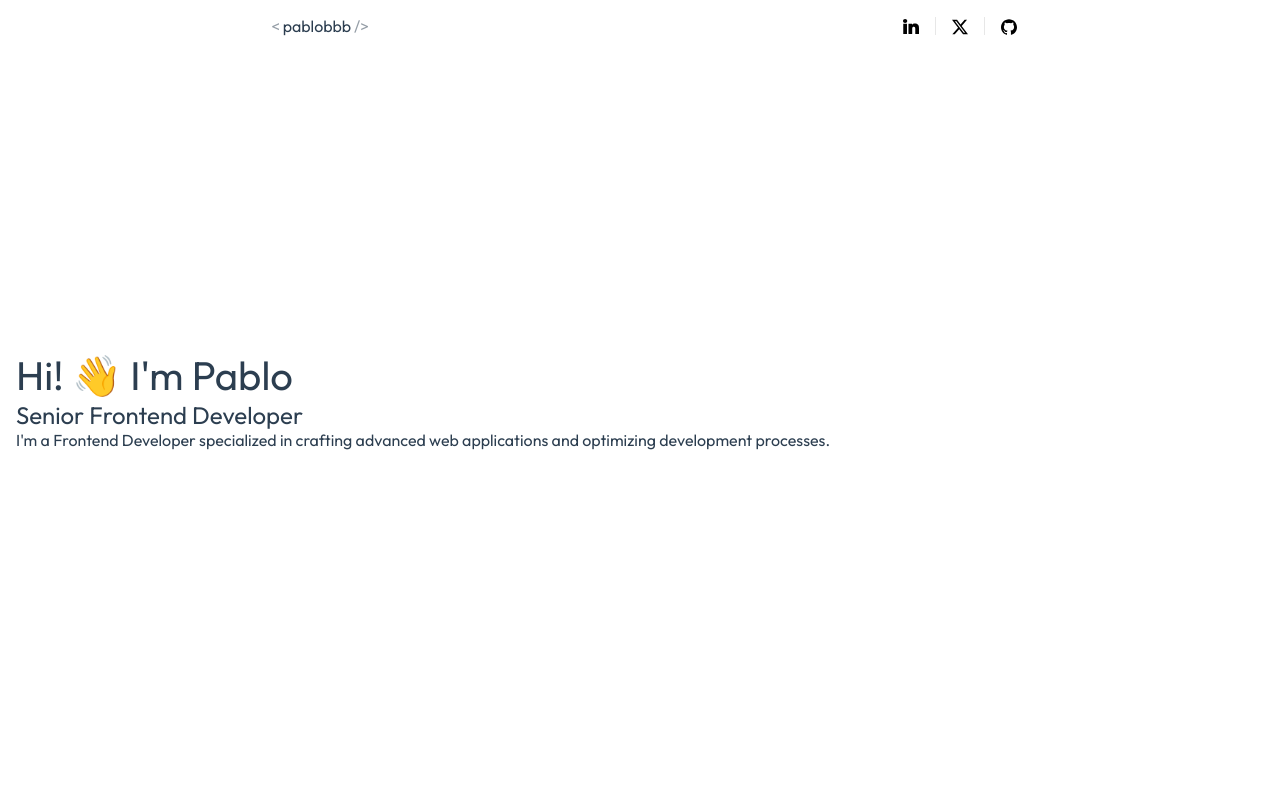
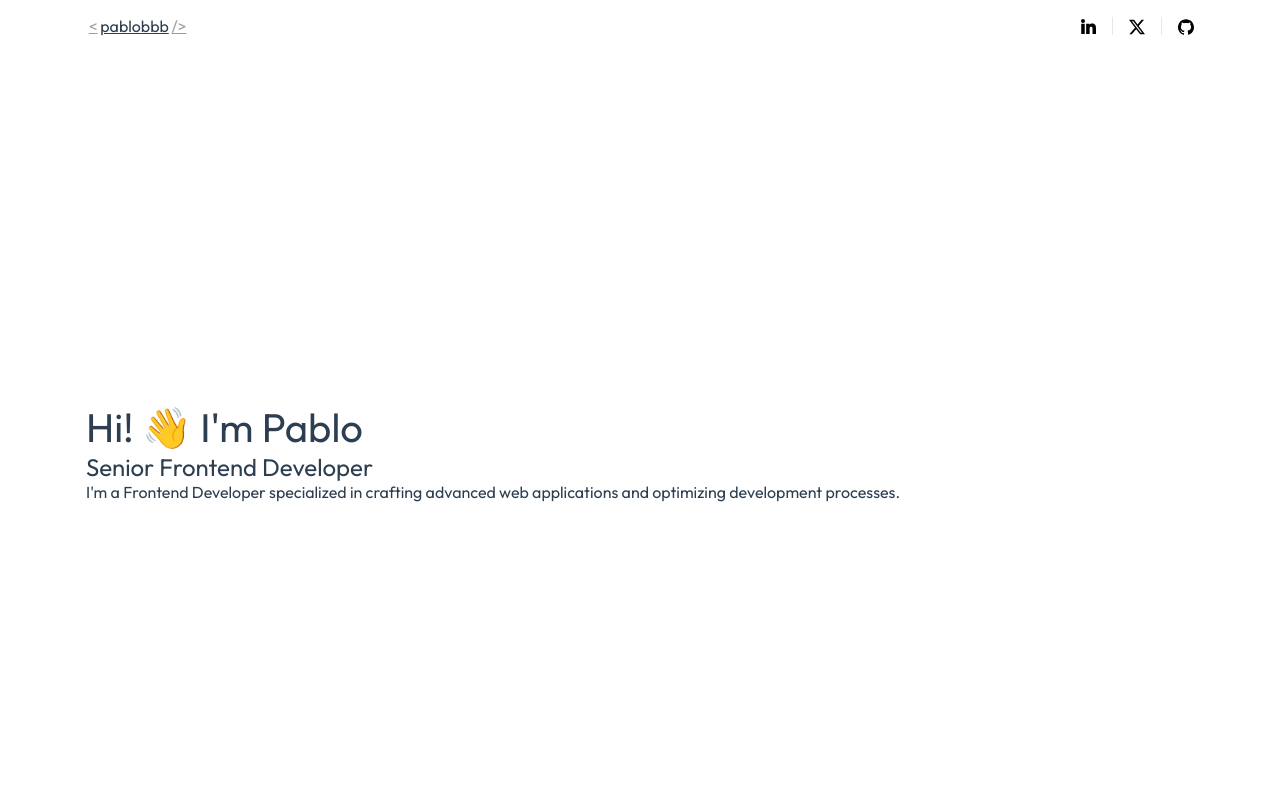
Before and after one commit to pablobbb/pablobbb.github.io, a Vue app: page / in a window 1280 px wide. Shown: the top 800 px of the page. Built offline with nearby package versions, Linux system fonts and the light colour scheme; the HTML template or start-up script is replaced by a standard one.

Commit message:
feat: set styles on header + nav

```diff
--- a/src/app.vue
+++ b/src/app.vue
@@ -5,7 +5,7 @@ import { RouterLink, RouterView } from 'vue-router'
 <template>
   <header>
     <nav>
-      <RouterLink class="home" to="/"><span>&lt;</span>pablobbb<span>/&gt;</span></RouterLink>
+      <div class="logo"><RouterLink class="home" to="/"><span>&lt;</span>pablobbb<span>/&gt;</span></RouterLink></div>
       <div class="social">
         <a href="https://www.linkedin.com/in/pablobonucci" target="_blank" alt="LinkedIn"><img class="linkedin" src="/src/assets/icon-linkedin.svg"></a>
         <a href="https://twitter.com/fresh_rapp" target="_blank" alt="X"><img src="/src/assets/icon-x.svg"></a>
--- a/src/assets/main.css
+++ b/src/assets/main.css
@@ -31,11 +31,14 @@ h1 small {
   display: block;
 }
 
-header, footer {
-  position: absolute;
+header,
+footer {
   text-align: center;
-  width: 100%;
   padding: 1rem 0;
+}
+
+header div.social {
+  justify-self: flex-end;
 }
 
 header div.social img {
@@ -54,6 +57,7 @@ nav {
   grid-template-columns: repeat(2, 1fr);
   align-content: space-between;
   align-items: center;
+  justify-items: flex-start;
   font-size: 12px;
 }
 
@@ -78,6 +82,7 @@ nav a:first-of-type {
 nav a.home {
   font-size: 1rem;
 }
+
 nav a.home span {
   opacity: 0.5;
   margin: 0 .175rem;
@@ -102,15 +107,8 @@ section h2 {
 
 #app {
   margin: 0 auto;
+  max-width: 1140px;
   font-weight: normal;
-}
-
-a,
-.green {
-  text-decoration: none;
-  color: hsla(160, 100%, 37%, 1);
-  transition: 0.4s;
-  padding: 3px;
 }
 
 .squares {
@@ -148,5 +146,5 @@ a,
 .squares span {
   align-content: center;
   text-align: center;
-  background-color: hsla(160, 100%, 37%, 1);
+  background-color: var(--color-background-mute);
 }
```
